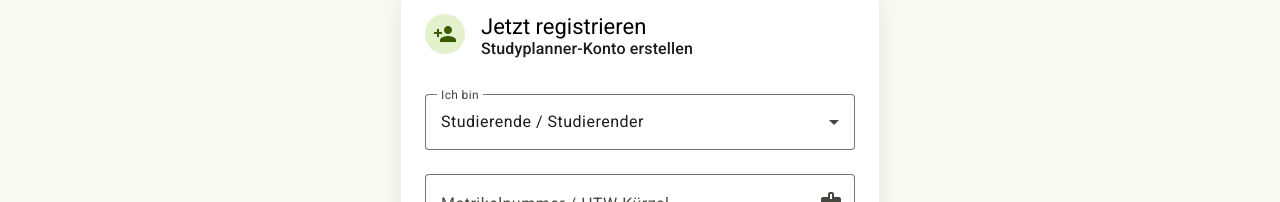
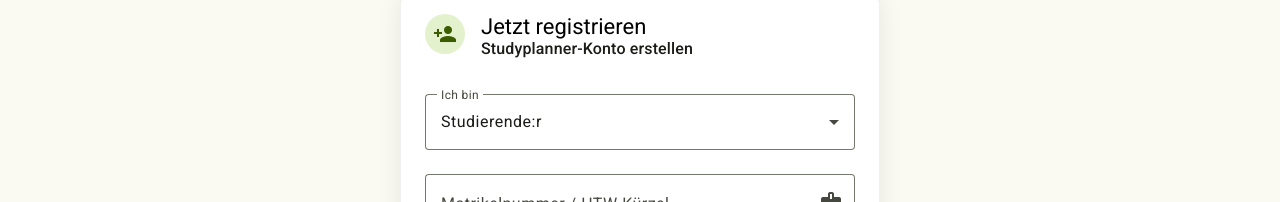
Before and after one commit to fiw-softwareentwicklungsprojekt-team3/projekt-frontend, an Angular app: page / in a window 1280 px wide. Shown: the part 139-341 px from the top of the page. Built offline with nearby package versions, Linux system fonts and the light colour scheme.

Commit message:
refactor: Rollenbezeichnungen auf Studierende:r und Lehrende:r vereinheitlichen

```diff
--- a/src/app/core/layout/header/header.component.ts
+++ b/src/app/core/layout/header/header.component.ts
@@ -62,12 +62,12 @@
                 <span class="login-title">Anmeldung</span>
               </div>
 
-              <!-- Option: Studierende oder Professorin -->
+              <!-- Option: Studierende:r oder Lehrende:r -->
               <mat-form-field appearance="outline" class="full-width">
                 <mat-label>Rolle</mat-label>
                 <mat-select [(ngModel)]="selectedRolle">
-                  <mat-option value="STUDIERENDE">Studierende</mat-option>
-                  <mat-option value="PROFESSOR_IN">Professorin</mat-option>
+                  <mat-option value="STUDIERENDE">Studierende:r</mat-option>
+                  <mat-option value="PROFESSOR_IN">Lehrende:r</mat-option>
                 </mat-select>
               </mat-form-field>
 
@@ -282,8 +282,8 @@
 
   protected rolleLabel(): string {
     const rolle = this.authService.aktuelleRolle();
-    if (rolle === 'STUDIERENDE') return 'Studierende';
-    if (rolle === 'PROFESSOR_IN') return 'Professorin';
+    if (rolle === 'STUDIERENDE') return 'Studierende:r';
+    if (rolle === 'PROFESSOR_IN') return 'Lehrende:r';
     return '';
   }
 
--- a/src/app/features/home/home.component.ts
+++ b/src/app/features/home/home.component.ts
@@ -40,8 +40,8 @@
                 <mat-form-field appearance="outline" class="full-width">
                   <mat-label>Ich bin</mat-label>
                   <mat-select [(ngModel)]="regRolle" name="regRolle">
-                    <mat-option value="STUDIERENDE">Studierende / Studierender</mat-option>
-                    <mat-option value="PROFESSOR_IN">Professorin / Professor</mat-option>
+                    <mat-option value="STUDIERENDE">Studierende:r</mat-option>
+                    <mat-option value="PROFESSOR_IN">Lehrende:r</mat-option>
                   </mat-select>
                 </mat-form-field>
 
```
